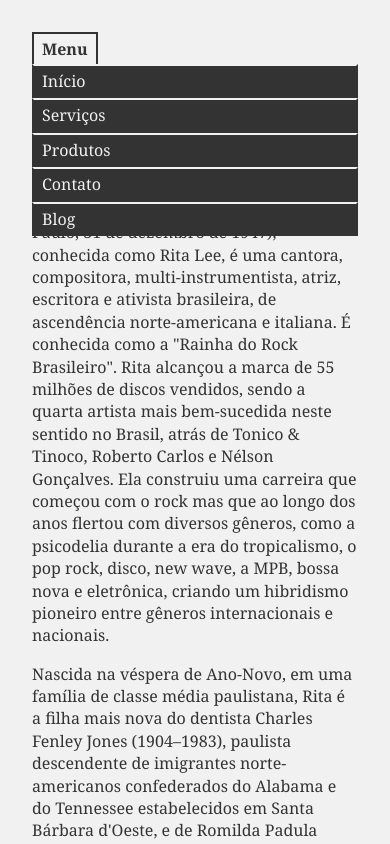
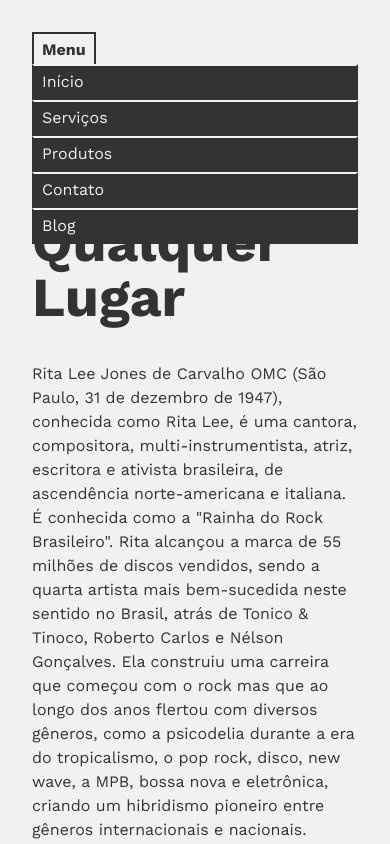
Before and after one commit to guilhermebuenodesign/domestika-web-responsive-html-css, a plain HTML site: page u7-adicionando-interacao/index.html in a window 390 px wide. Both pictures are taken after a click on the link "Menu". Shown: the top 844 px of the page. Drawn offline with nearby package versions, Linux system fonts and the light colour scheme.

Commit message:
Tarefa U7 Ajustes

```diff
--- a/u7-adicionando-interacao/estilos.css
+++ b/u7-adicionando-interacao/estilos.css
@@ -5,13 +5,16 @@
   --off-white: #f1f1f1;
 }
 
+.container {
+  padding: 0 2rem;
+}
+
 body {
   position: relative;
-  max-width: 485px;
+  max-width: 66ch;
   margin: 0 auto 4rem auto;
-  padding: 0 2rem;
-  line-height: 1.4;
-  font-family: Cambria, Cochin, Georgia, Times, "Times New Roman", serif;
+  line-height: 1.5;
+  font-family: "Work Sans", sans-serif;
   color: var(--off-black);
   background: var(--off-white);
 }
@@ -23,12 +26,21 @@ header {
 
 a {
   transition: 0.5s;
-  color: var(--off-black);
+  color: inherit;
   text-decoration: none;
 }
 
 a:hover {
   opacity: 0.5;
+}
+
+h1 {
+  font-size: clamp(2rem, 1rem + 10vw, 5rem);
+  line-height: 1;
+}
+
+p {
+  max-width: 50ch;
 }
 
 /* Definições Específicas ----------------------------------------- */
@@ -60,14 +72,26 @@ a:hover {
   border-bottom: 1px solid var(--off-black);
 }
 
+::-moz-selection,
+::selection {
+  background: #f8de7e;
+}
+
 @media screen and (max-width: 485px) {
+  .js a {
+    transition: color 0s;
+  }
+  .js a:hover {
+    opacity: 1;
+  }
+
   .js .navegacao {
     max-height: 0;
     overflow: hidden;
     position: absolute;
     top: 2rem;
-    left: 2rem;
-    right: 2rem;
+    left: 0;
+    right: 0;
     background-color: var(--off-black);
     transition: max-height 0.5s;
   }
@@ -78,16 +102,20 @@ a:hover {
 
   .js .navegacao li {
     padding: 0.25em 0.5em;
+    color: var(--off-white);
     border: 2px solid var(--off-black);
     border-top: 2px solid var(--off-white);
   }
 
-  .js .navegacao a {
-    color: var(--off-white);
+  .js .navegacao li:hover {
+    color: var(--off-black);
+    background-color: var(--off-white);
+    border-top: 2px solid var(--off-black);
+    font-weight: bold;
   }
 
   .js #menu.menu-desdobrado {
-    max-height: 172px;
+    max-height: 12rem;
   }
 }
 
--- a/u7-adicionando-interacao/index.html
+++ b/u7-adicionando-interacao/index.html
@@ -1,10 +1,16 @@
 <!DOCTYPE html>
-<html lang="pt">
+<html lang="pt" class="container">
   <head>
     <meta charset="UTF-8" />
     <meta name="viewport" content="width=device-width, initial-scale=1.0" />
     <title>Document</title>
     <link rel="stylesheet" href="estilos.css" />
+    <link rel="preconnect" href="https://fonts.googleapis.com" />
+    <link rel="preconnect" href="https://fonts.gstatic.com" crossorigin />
+    <link
+      href="https://fonts.googleapis.com/css2?family=Work+Sans:ital,wght@0,100;0,200;0,300;0,400;0,500;0,600;0,700;0,800;0,900;1,100;1,200;1,300;1,400;1,500;1,600;1,700;1,800;1,900&display=swap"
+      rel="stylesheet"
+    />
   </head>
   <body>
     <header>
```
